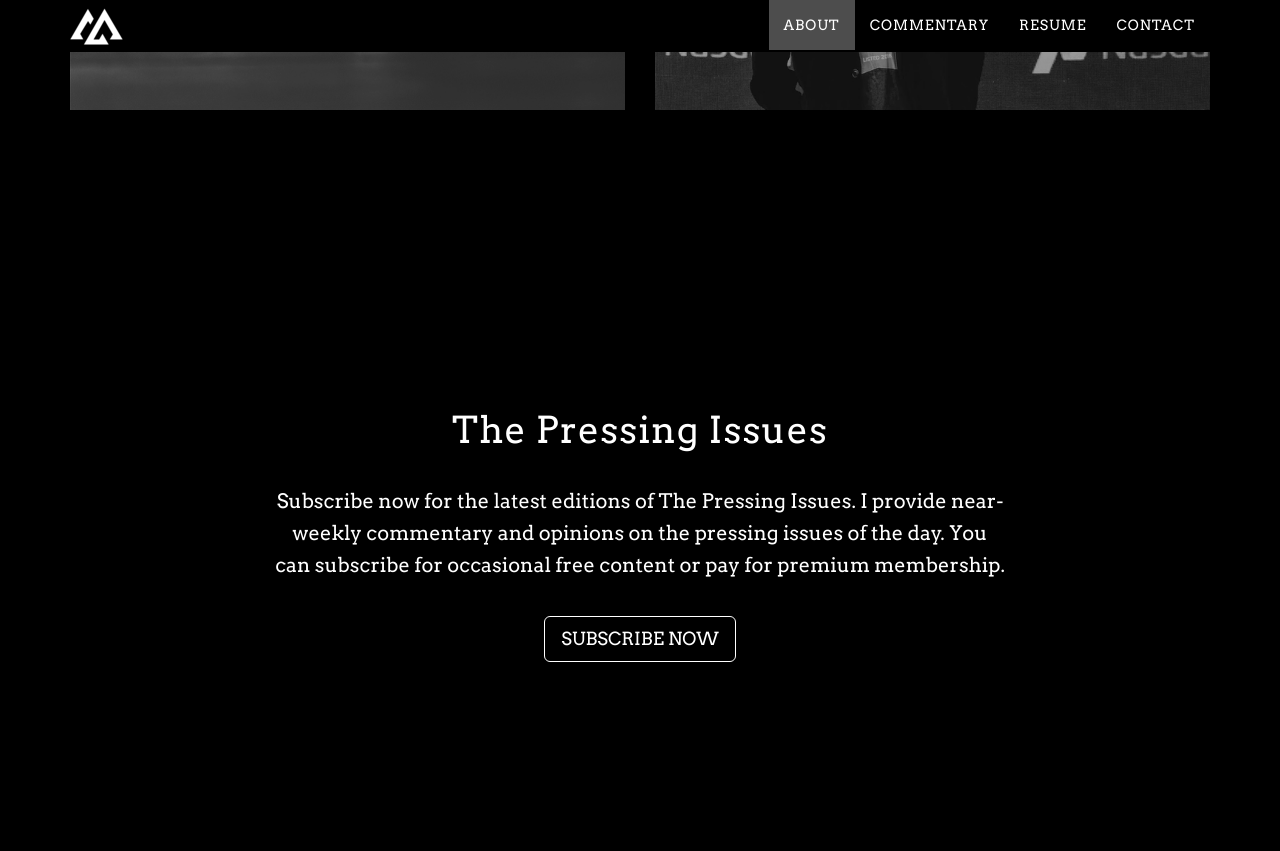
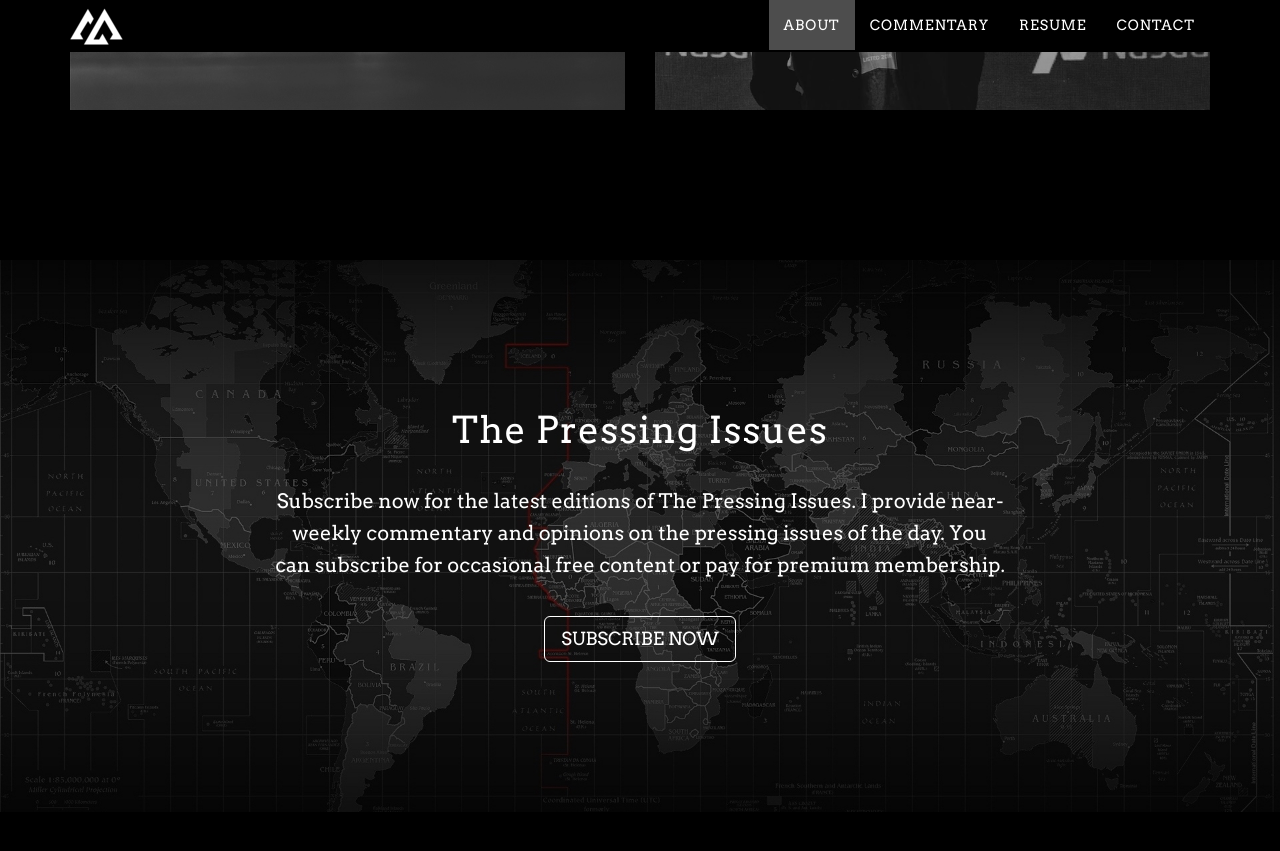
Before and after one commit to dustinwmooney/dustinmooney.website, a Jekyll site: the page built from index.html, in a window 1280 px wide and 900 px high, scrolled down 3380 px. Shown: the top 851 px of the window. Built offline with Jekyll 4.4.1, drawn with Linux system fonts in a browser that asks for light colours; nearby versions of some CDN libraries.

Commit message:
download image css fix

```diff
--- a/_includes/css/grayscale.css
+++ b/_includes/css/grayscale.css
@@ -299,7 +299,7 @@ a:focus {
     padding-top: 100px;
 }
 
-.download-section, {
+.download-section {
     width: 100%;
     padding: 50px 0;
     color: #fff;
```
